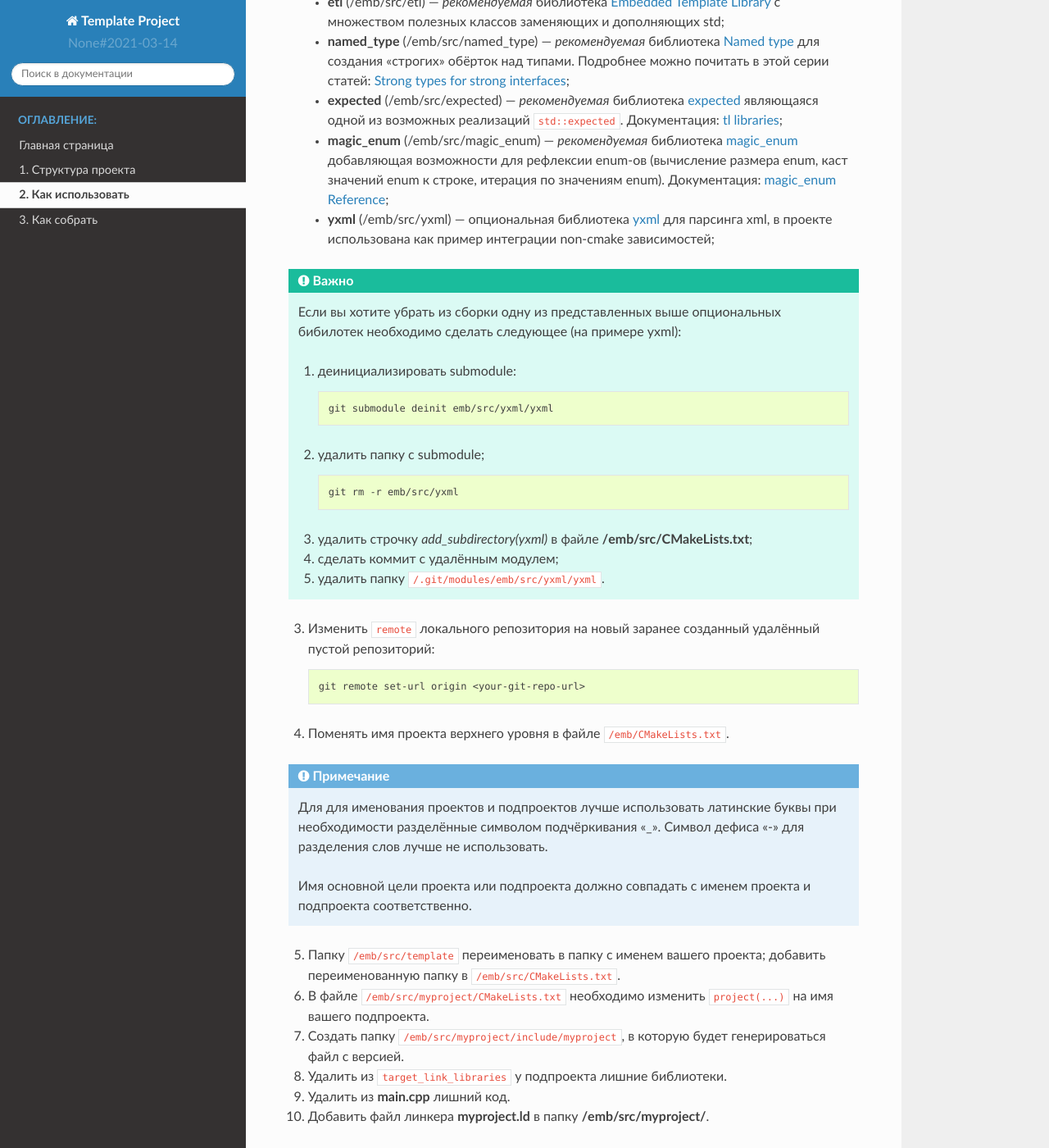
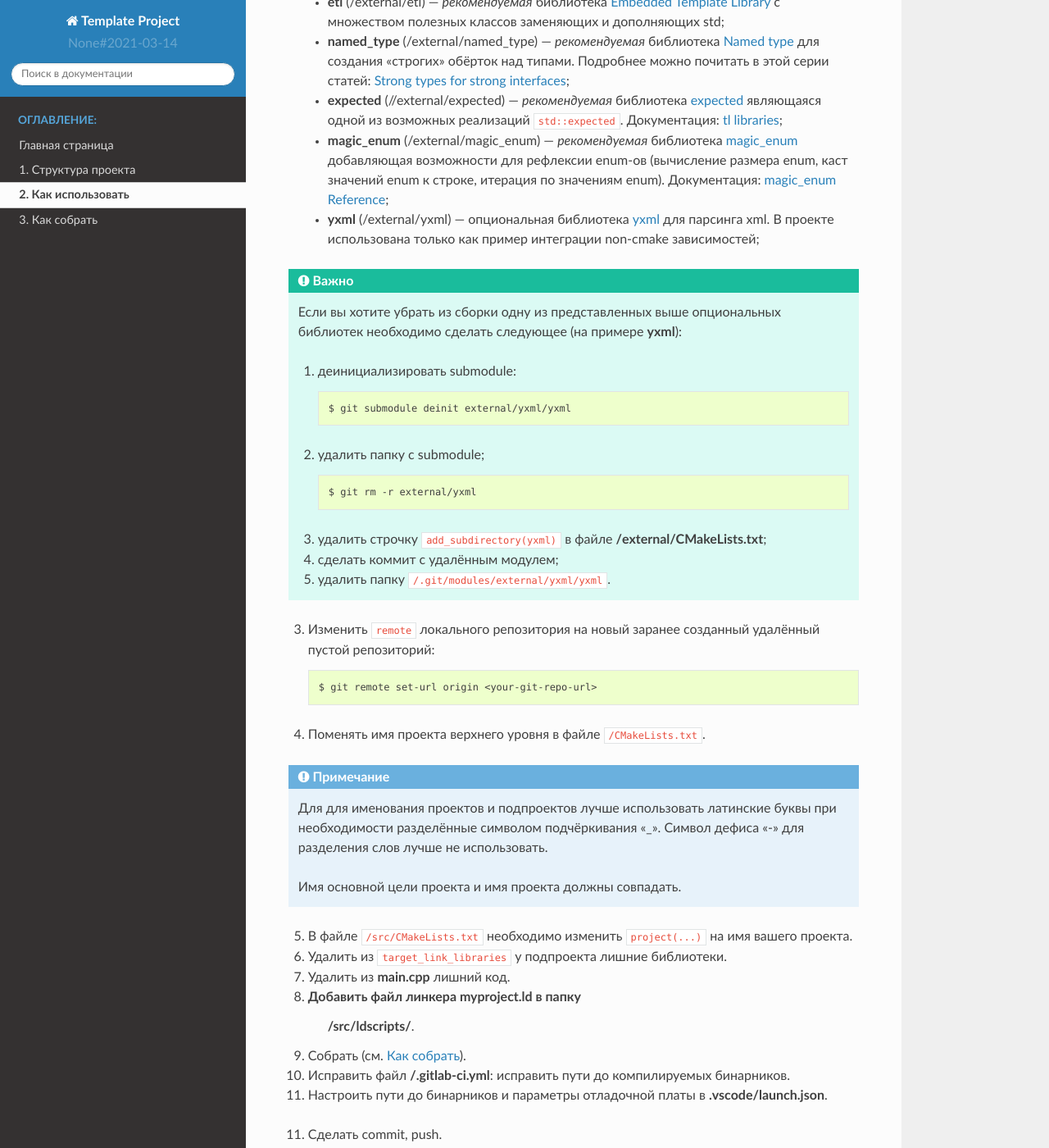
Before and after one commit to zartavr/test1, a Sphinx documentation site: the page built from docs/sphinx/pages/how_to_use.rst, in a window 1280 px wide and 1400 px high, scrolled down 598 px. Shown: the whole window at 82% size. Built offline with Sphinx 7.4.7 and the Read the Docs theme 2.0.0, drawn with Linux system fonts in a browser that asks for light colours; some of the changed text lies outside the part shown.

Commit message:
[docs] Finish how to use section

```diff
--- a/docs/sphinx/pages/how_to_use.rst
+++ b/docs/sphinx/pages/how_to_use.rst
@@ -1,127 +1,116 @@
 Как использовать
 ================
 
-Предположим, ваш проект верхнего уровня называется ``my_project``
-и имеет под проект ``my_subproject``. Ниже представлены шаги,
-которые необходимо проделать, чтобы создать требуемый проект из
-шаблона.
+Предположим, ваш проект верхнего уровня называется ``my_project`` и имеет под
+проект ``my_subproject``. Ниже представлены шаги, которые необходимо проделать,
+чтобы создать требуемый проект из шаблона.
 
 1. Клонировать шаблон в папку с названием будущего проекта:
 
    .. code-block:: bash
 
-        git clone --recurse-submodules git@gitlab.pin:thirdpin_team/project-template.git myproject
+        $ git clone --recurse-submodules git@gitlab.pin:thirdpin_team/project-template.git myproject
 
 2. Проект по-умолчанию включает в себя в качестве submodules
    следующие репозитории:
 
-   - **cmake** (/cmake) — **обязательный** submodule с
-     CMake-файлами необходимыми для сборки проекта и
-     библиотек.
+   - **cmake** (/external/cmake) — **обязательный** submodule с
+     CMake-файлами необходимыми для сборки проекта и библиотек.
 
-   - **libopencm3** (/emb/src/libopencm3) — *рекомендуемая*
+   - **libopencm3** (/external/libopencm3) — *рекомендуемая*
      библиотека `OpenCM3 <https://libopencm3.org/>`__ для
      работы с периферией контроллеров;
 
-   - **cm3cpp** (/emb/src/cm3cpp) — *рекомендуемая* библиотека
+   - **cm3cpp** (/external/cm3cpp) — *рекомендуемая* библиотека
      `cm3cpp <https://github.com/thirdpin/libopencm3_cpp_extensions>`__.
      Плюсовая обётка над libopencm3;
 
-   - **tplib** (/emb/src/tplib) — *рекомендуемая* библиотека
+   - **tplib** (/external/tplib) — *рекомендуемая* библиотека
      `ThirdPin snippets library <https://gitlab.thirdpin.io/thirdpin_team/tplib>`__
      Набор полезных классов и функций. Требует наличия **cm3cpp**;
 
-   - **etl** (/emb/src/etl) — *рекомендуемая* библиотека
+   - **etl** (/external/etl) — *рекомендуемая* библиотека
      `Embedded Template Library <https://www.etlcpp.com/>`__
      с множеством полезных классов заменяющих и
      дополняющих std;
 
-   - **named_type** (/emb/src/named_type) — *рекомендуемая* библиотека
+   - **named_type** (/external/named_type) — *рекомендуемая* библиотека
      `Named type <https://github.com/joboccara/NamedType>`__
      для создания "строгих" обёрток над типами. Подробнее
      можно почитать в этой серии статей: `Strong types for strong interfaces
      <https://www.fluentcpp.com/2016/12/08/strong-types-for-strong-interfaces/>`__;
 
-   - **expected** (/emb/src/expected) — *рекомендуемая* библиотека
+   - **expected** (//external/expected) — *рекомендуемая* библиотека
      `expected <https://github.com/TartanLlama/expected>`__
      являющаяся одной из возможных реализаций ``std::expected``.
      Документация: `tl libraries <https://tl.tartanllama.xyz>`__;
 
-   - **magic_enum** (/emb/src/magic_enum) — *рекомендуемая* библиотека
+   - **magic_enum** (/external/magic_enum) — *рекомендуемая* библиотека
      `magic_enum <https://github.com/thirdpin/magic_enum>`__
      добавляющая возможности для рефлексии enum-ов (вычисление размера
      enum, каст значений enum к строке, итерация по значениям enum).
      Документация: `magic_enum Reference <https://github.com/thirdpin/magic_enum/
      blob/master/doc/reference.md>`__;
 
-   - **yxml** (/emb/src/yxml) — опциональная библиотека
-     `yxml <https://code.blicky.net/yorhel/yxml>`__
-     для парсинга xml, в проекте использована как пример
-     интеграции non-cmake зависимостей;
+   - **yxml** (/external/yxml) — опциональная библиотека
+     `yxml <https://code.blicky.net/yorhel/yxml>`__ для парсинга xml. В проекте
+     использована только как пример интеграции non-cmake зависимостей;
 
 .. Important::
 
    Если вы хотите убрать из сборки одну из
-   представленных выше опциональных бибилотек необходимо
-   сделать следующее (на примере yxml):
+   представленных выше опциональных библиотек необходимо
+   сделать следующее (на примере **yxml**):
 
    1) деинициализировать submodule:
 
       .. code-block:: bash
 
-        git submodule deinit emb/src/yxml/yxml
+        $ git submodule deinit external/yxml/yxml
 
    2) удалить папку с submodule;
 
       .. code-block:: bash
 
-        git rm -r emb/src/yxml
+        $ git rm -r external/yxml
 
-   3) удалить строчку `add_subdirectory(yxml)`
-      в файле **/emb/src/CMakeLists.txt**;
+   3) удалить строчку ``add_subdirectory(yxml)``
+      в файле **/external/CMakeLists.txt**;
    4) сделать коммит с удалённым модулем;
-   5) удалить папку ``/.git/modules/emb/src/yxml/yxml``.
+   5) удалить папку ``/.git/modules/external/yxml/yxml``.
 
 3. Изменить ``remote`` локального репозитория на новый
    заранее созданный удалённый пустой репозиторий:
 
    .. code-block:: bash
 
-       git remote set-url origin <your-git-repo-url>
+       $ git remote set-url origin <your-git-repo-url>
 
-4. Поменять имя проекта верхнего уровня в файле
-   ``/emb/CMakeLists.txt``.
+4. Поменять имя проекта верхнего уровня в файле ``/CMakeLists.txt``.
 
 .. Note::
-   Для для именования проектов и подпроектов лучше
-   использовать латинские буквы при необходимости
-   разделённые символом подчёркивания "\_". Символ
-   дефиса "-" для разделения слов лучше не использовать.
+   Для для именования проектов и подпроектов лучше использовать латинские буквы
+   при необходимости разделённые символом подчёркивания "\_". Символ дефиса "-"
+   для разделения слов лучше не использовать.
 
-   Имя основной цели проекта или подпроекта должно
-   совпадать с именем проекта и подпроекта соответственно.
+   Имя основной цели проекта и имя проекта должны совпадать.
 
-5. Папку ``/emb/src/template`` переименовать в папку с именем
-   вашего проекта; добавить переименованную папку в
-   ``/emb/src/CMakeLists.txt``.
+5. В файле ``/src/CMakeLists.txt`` необходимо изменить ``project(...)`` на имя
+   вашего проекта.
 
-6. В файле ``/emb/src/myproject/CMakeLists.txt`` необходимо
-   изменить ``project(...)`` на имя вашего подпроекта.
+6. Удалить из ``target_link_libraries`` у подпроекта лишние библиотеки.
 
-7. Создать папку ``/emb/src/myproject/include/myproject``, в
-   которую будет генерироваться файл с версией.
+7. Удалить из **main.cpp** лишний код.
 
-8. Удалить из ``target_link_libraries`` у подпроекта лишние
-   библиотеки.
+8. Добавить файл линкера **myproject.ld** в папку
+    **/src/ldscripts/**.
 
-9. Удалить из **main.cpp** лишний код.
+9. Собрать (см. :ref:`how_to_build`).
 
-10. Добавить файл линкера **myproject.ld** в папку
-    **/emb/src/myproject/**.
-
-10. Собрать (см. :ref:`how_to_build`).
-
-12. Исправить файл **/.gitlab-ci.yml**: исправить пути до
+10. Исправить файл **/.gitlab-ci.yml**: исправить пути до
     компилируемых бинарников.
 
+11. Настроить пути до бинарников и параметры отладочной платы в
+    **.vscode/launch.json**.
+
 11. Сделать commit, push.
```
